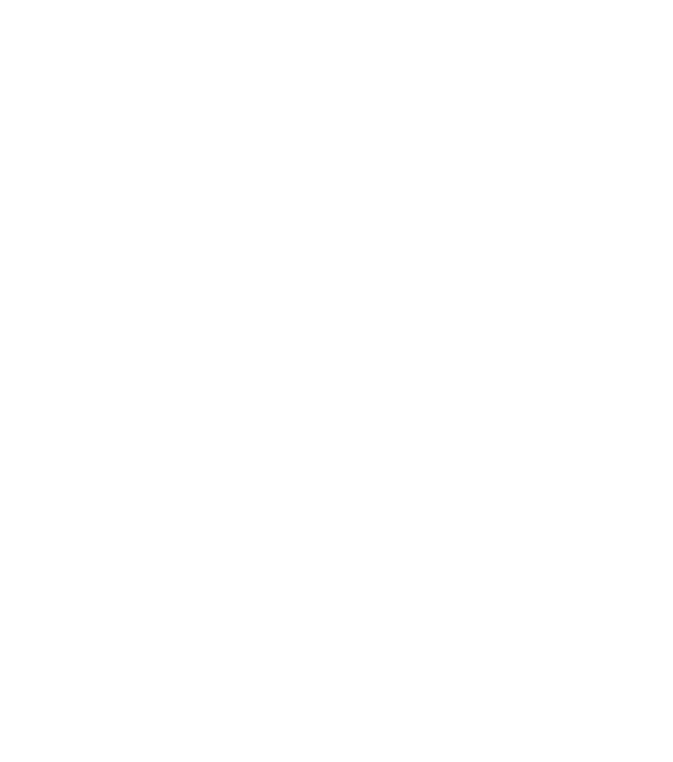
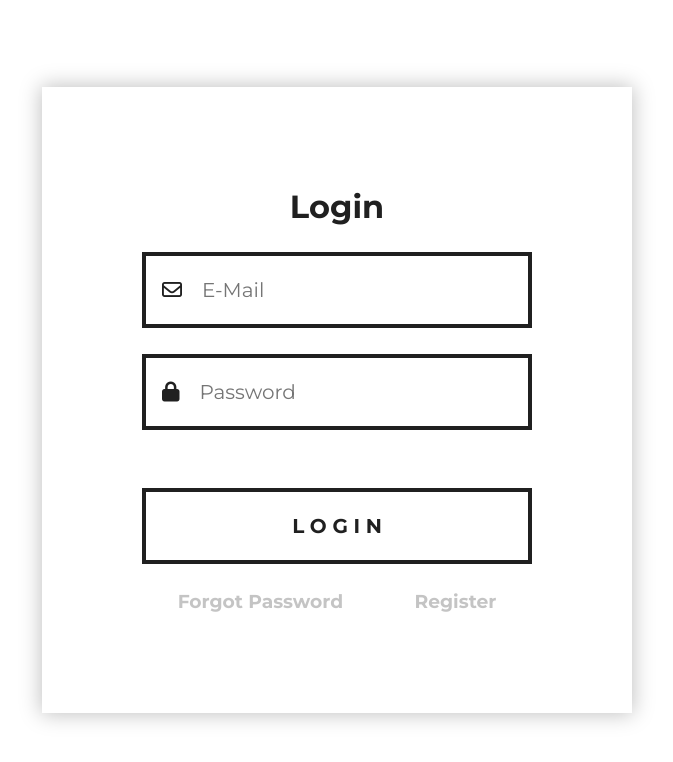
Before and after one commit to nick747/minimalLoginForm, a plain HTML site: page index.html in a window 1280 px wide. Shown: the whole page, without its empty margins (303-976 px from the left). Drawn offline with Linux system fonts and the light colour scheme.

Commit message:
Competed Form

```diff
--- a/css/style.css
+++ b/css/style.css
@@ -0,0 +1,102 @@
+@import url("https://fonts.googleapis.com/css2?family=Montserrat:wght@100;200;300;400;500;600;700;800;900&display=swap");
+
+* {
+  margin: 0;
+  font-family: "Montserrat", sans-serif;
+  color: #202020;
+}
+
+html {
+  position: absolute;
+  top: 0%;
+  bottom: 0%;
+  left: 0%;
+  right: 0%;
+  background-color: #fff;
+  display: flex;
+  justify-content: center;
+  align-items: center;
+}
+
+.form {
+  background-color: white;
+  padding: 100px;
+  box-shadow: 0px 0px 20px 1px rgba(0, 0, 0, 0.25);
+  display: flex;
+  flex-direction: column;
+  justify-content: center;
+  align-items: center;
+  gap: 26px;
+}
+
+input {
+  border: none;
+  outline: none;
+  background-color: none;
+  text-align: left;
+  margin: none;
+  width: 350px;
+  font-size: 20px;
+  color: #202020;
+  padding: 10px;
+}
+
+button {
+  border: none;
+  outline: none;
+  background-color: transparent;
+}
+
+.input {
+  display: flex;
+  align-items: center;
+  gap: 10px;
+  border: 4px #202020 solid;
+  padding: 12px 16px;
+  font-size: 20px;
+  font-weight: 600;
+  width: 350px;
+  transition: all 0.3s ease;
+}
+
+.input:focus-within {
+  border-color: #007bff;
+}
+
+#passIcon {
+  cursor: pointer;
+}
+
+button {
+  width: 390px;
+  height: 76px;
+  font-weight: 700;
+  font-size: 20px;
+  color: #202020;
+  border: 4px #202020 solid;
+  text-align: center;
+  padding: 12px 16px;
+  margin-top: 32px;
+  transition: all 0.3s ease;
+}
+
+button:hover {
+  background-color: #202020;
+  color: white;
+}
+
+.help {
+  width: 390px;
+  display: flex;
+  justify-content: space-around;
+}
+
+.help h3 {
+  cursor: pointer;
+  color: rgba(20, 20, 20, 0.25);
+  transition: all 0.3s ease;
+}
+
+.help h3:hover {
+  color: #202020;
+}
--- a/index.html
+++ b/index.html
@@ -14,6 +14,39 @@
     ></script>
   </head>
   <body>
+    <div class="form">
+      <h1>Login</h1>
+      <div class="input">
+        <label for="email"
+          ><i class="fa fa-envelope-o" aria-hidden="true" id="emailIcon"></i
+        ></label>
+        <input
+          type="text"
+          name="email"
+          id="email"
+          required
+          placeholder="E-Mail"
+        />
+      </div>
+      <div class="input">
+        <label for="password"
+          ><i class="fa fa-lock" aria-hidden="true" id="passIcon"></i
+        ></label>
+
+        <input
+          type="password"
+          name="password"
+          id="password"
+          required
+          placeholder="Password"
+        />
+      </div>
+      <button id="login">L O G I N</button>
+      <div class="help">
+        <h3>Forgot Password</h3>
+        <h3>Register</h3>
+      </div>
+    </div>
     <script src="./js/main.js"></script>
   </body>
 </html>
```
